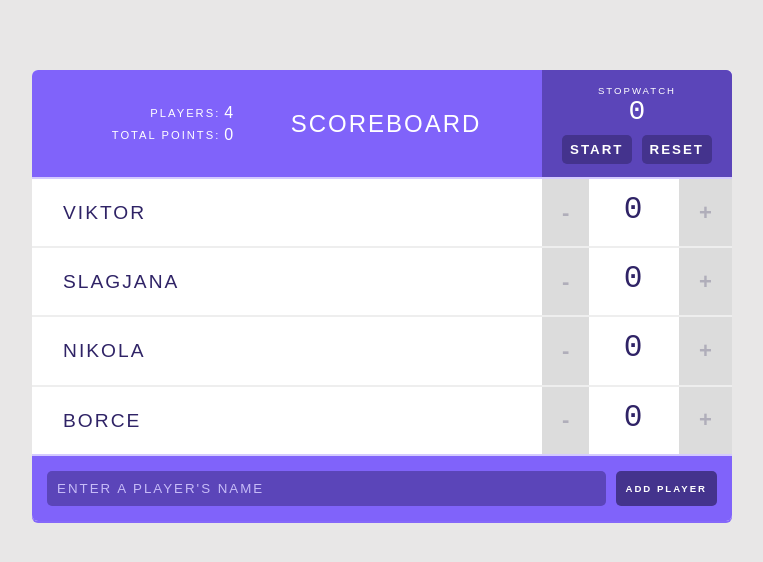
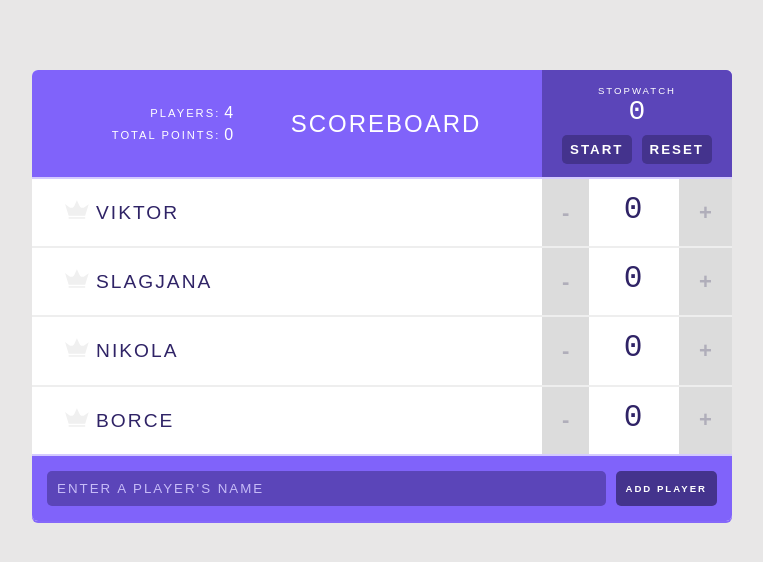
Before and after one commit to DraciVik/treehouse-react, a React (Create React App) app: page / in a window 1280 px wide. Shown: the top 562 px of the page, without its empty margins (258-1021 px from the left). Built offline with nearby package versions, Linux system fonts and the light colour scheme.

Commit message:
Added the Crown component in the Player component and made an array of scores

```diff
--- a/src/components/AddPlayerForm.js
+++ b/src/components/AddPlayerForm.js
@@ -1,6 +1,10 @@
 import React, { Component } from "react";
+import PropTypes from "prop-types";
 
 class AddPlayerForm extends Component {
+  static propTypes = {
+    addPlayer: PropTypes.func
+  };
   playerInput = React.createRef();
 
   handleSubmit = e => {
--- a/src/components/App.js
+++ b/src/components/App.js
@@ -31,6 +31,7 @@
       ]
     };
   }
+  //
 
   // player id counter
   prevPlayerId = 4;
@@ -70,12 +71,17 @@
   };
 
   render() {
+    const arrOfScores = [];
+    for (let i = 0; i < this.state.players.length; i++) {
+      arrOfScores.push(this.state.players[i].score);
+    }
     return (
       <div className="scoreboard">
         <Header title="Scoreboard" players={this.state.players} />
         {/* Players List */}
         {this.state.players.map((player, index) => (
           <Player
+            scoreArr={arrOfScores}
             changeScore={this.handleScoreChange}
             score={player.score}
             name={player.name}
--- /dev/null
+++ b/src/components/Crown.js
@@ -0,0 +1,19 @@
+import React from "react";
+
+const Crown = props => {
+  return (
+    <svg viewBox="0 0 44 35">
+      <path
+        d="M26.7616 10.6207L21.8192 0L16.9973 10.5603C15.3699 14.1207 10.9096 15.2672 7.77534 12.9741L0 7.24138L6.56986 28.8448H37.0685L43.5781 7.72414L35.7425 13.0948C32.6685 15.2672 28.3288 14.0603 26.7616 10.6207Z"
+        transform="translate(0 0.301727)"
+      />
+      <rect
+        width="30.4986"
+        height="3.07759"
+        transform="translate(6.56987 31.5603)"
+      />
+    </svg>
+  );
+};
+
+export default Crown;
--- a/src/components/Player.js
+++ b/src/components/Player.js
@@ -1,6 +1,7 @@
 import React, { PureComponent } from "react";
 import PropTypes from "prop-types";
 import Counter from "./Counter";
+import Crown from "./Crown";
 
 class Player extends PureComponent {
   static propTypes = {
@@ -9,7 +10,8 @@
     name: PropTypes.string,
     index: PropTypes.number,
     score: PropTypes.number,
-    id: PropTypes.number
+    id: PropTypes.number,
+    scoreArr: PropTypes.array
   };
 
   render() {
@@ -20,6 +22,7 @@
           <button className="remove-player" onClick={() => removePlayer(id)}>
             x
           </button>
+          <Crown />
           {name}
         </span>
         <Counter index={index} changeScore={changeScore} score={score} />
```
